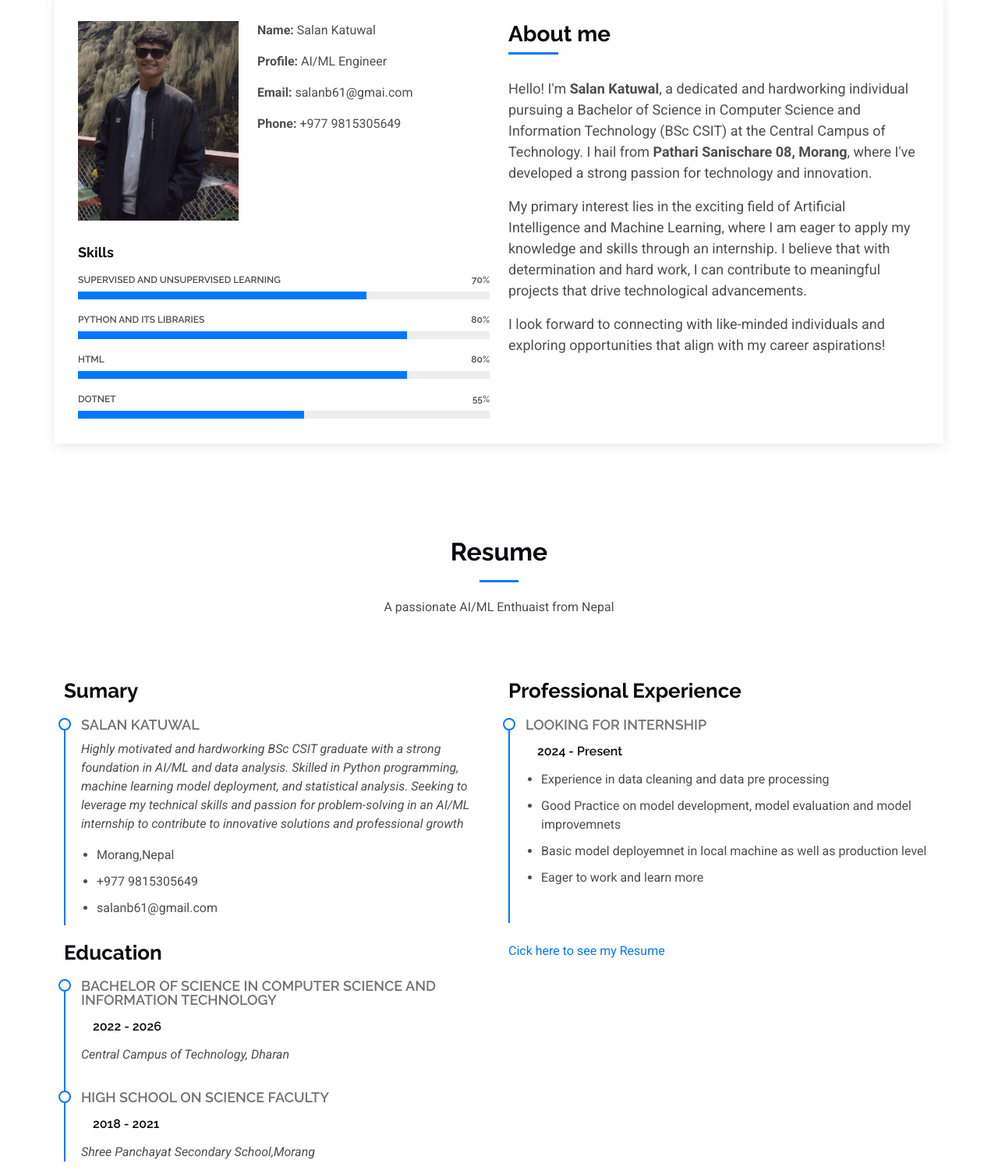
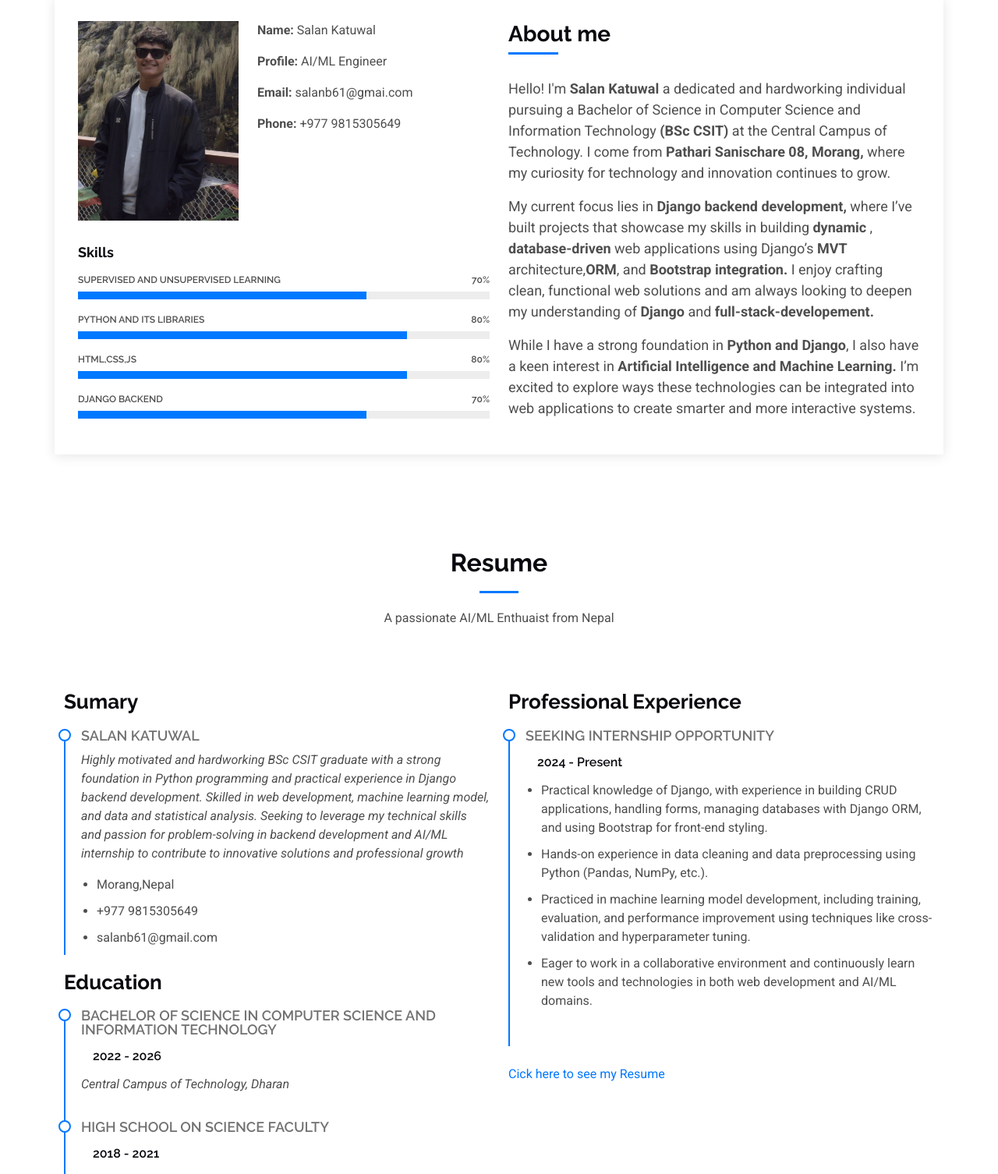
Before and after one commit to SalanKatuwal/portfolio, a plain HTML site: page index.html in a window 1280 px wide. Shown: the part 864-2370 px from the top of the page at 78% size. Drawn offline with Linux system fonts and the light colour scheme.

Commit message:
django details added

```diff
--- a/index.html
+++ b/index.html
@@ -81,7 +81,7 @@
 
       <div class="container d-flex flex-column align-items-center justify-content-center text-center" data-aos="fade-up" data-aos-delay="100">
         <h2>I am Salan Katuwal</h2>
-        <p><span class="typed" data-typed-items="Student, AI/ML Enthuaist, Freelancer, Reader"></span></p>
+        <p><span class="typed" data-typed-items="Student, Django Backend, AI/ML Enthuaist, Freelancer, Reader,Good Communication"></span></p>
         <div class="social-links justify-content-center">
           <a href="https://github.com/SalanKatuwal" target="_blanl"><i class="bi bi-github"></i></a>
           <a href="https://www.linkedin.com/in/salan-katuwal-53b452342/" target="_blank"><i class="bi bi-linkedin"></i></a>
@@ -136,16 +136,16 @@
               </div><!-- End Skills Item -->
 
               <div class="progress">
-                <span class="skill"><span>HTML</span> <i class="val">80%</i></span>
+                <span class="skill"><span>HTML,CSS,JS</span> <i class="val">80%</i></span>
                 <div class="progress-bar-wrap">
                   <div class="progress-bar" role="progressbar" aria-valuenow="80" aria-valuemin="0" aria-valuemax="100"></div>
                 </div>
               </div><!-- End Skills Item -->
 
               <div class="progress">
-                <span class="skill"><span>Dotnet</span> <i class="val">55%</i></span>
+                <span class="skill"><span>Django Backend</span> <i class="val">70%</i></span>
                 <div class="progress-bar-wrap">
-                  <div class="progress-bar" role="progressbar" aria-valuenow="55" aria-valuemin="0" aria-valuemax="100"></div>
+                  <div class="progress-bar" role="progressbar" aria-valuenow="70" aria-valuemin="0" aria-valuemax="100"></div>
                 </div>
               </div><!-- End Skills Item -->
 
@@ -156,20 +156,36 @@
             <div class="about-me">
               <h4>About me</h4>
               <p>
-                Hello! I'm <strong>Salan Katuwal</strong>, a dedicated and hardworking individual pursuing a
-                Bachelor of Science in Computer Science and Information Technology (BSc CSIT) at the
-                Central Campus of Technology. I hail from <strong>Pathari Sanischare 08, Morang</strong>, where
-                I've developed a strong passion for technology and innovation.
-            </p>
-            <p>
-                My primary interest lies in the exciting field of Artificial Intelligence and Machine Learning,
-                where I am eager to apply my knowledge and skills through an internship. I believe that with
-                determination and hard work, I can contribute to meaningful projects that drive technological advancements.
-            </p>
-            <p>
-                I look forward to connecting with like-minded individuals and exploring opportunities that align
-                with my career aspirations!
-            </p>
+                Hello! I'm <strong>Salan Katuwal</strong> a dedicated and
+                hardworking individual pursuing a Bachelor of Science in
+                Computer Science and Information Technology
+                <strong>(BSc CSIT)</strong> at the Central Campus of
+                Technology. I come from
+                <strong>Pathari Sanischare 08, Morang,</strong> where my
+                curiosity for technology and innovation continues to grow.
+              </p>
+              <p>
+                My current focus lies in
+                <strong>Django backend development,</strong> where I’ve built
+                projects that showcase my skills in building
+                <strong>dynamic</strong> ,
+                <strong>database-driven</strong> web applications using
+                Django’s
+                <strong>MVT</strong> architecture,<strong>ORM</strong>, and
+                <strong>Bootstrap integration. </strong> I enjoy crafting
+                clean, functional web solutions and am always looking to
+                deepen my understanding of <strong>Django</strong> and
+                <strong>full-stack-developement.</strong>
+              </p>
+              <p>
+                While I have a strong foundation in
+                <strong>Python and Django</strong>, I also have a keen
+                interest in
+                <strong>Artificial Intelligence and Machine Learning.</strong>
+                I’m excited to explore ways these technologies can be
+                integrated into web applications to create smarter and more
+                interactive systems.
+              </p>
             </div>
           </div>
         </div>
@@ -196,7 +212,16 @@
 
             <div class="resume-item pb-0">
               <h4>Salan Katuwal</h4>
-              <p><em>Highly motivated and hardworking BSc CSIT graduate with a strong foundation in AI/ML and data analysis. Skilled in Python programming, machine learning model deployment, and statistical analysis. Seeking to leverage my technical skills and passion for problem-solving in an AI/ML internship to contribute to innovative solutions and professional growth</em></p>
+              <p><em
+                >Highly motivated and hardworking BSc CSIT graduate with a
+                strong foundation in Python programming and practical
+                experience in Django backend development. Skilled in web
+                development, machine learning model, and data and
+                statistical analysis. Seeking to leverage my technical
+                skills and passion for problem-solving in backend
+                development and AI/ML internship to contribute to innovative
+                solutions and professional growth</em
+              ></p>
               <ul>
                 <li>Morang,Nepal</li>
                 <li>+977 9815305649</li>
@@ -223,13 +248,28 @@
           <div class="col-lg-6" data-aos="fade-up" data-aos-delay="200">
             <h3 class="resume-title">Professional Experience</h3>
             <div class="resume-item">
-              <h4>Looking for Internship</h4>
+              <h4>Seeking Internship Opportunity</h4>
               <h5>2024 - Present</h5>
               <ul>
-                <li>Experience in data cleaning and data pre processing</li>
-                <li>Good Practice on model development, model evaluation and model improvemnets</li>
-                <li>Basic model deployemnet in local machine as well as production level</li>
-                <li>Eager to work and learn more</li>
+                <li>
+                  Practical knowledge of Django, with experience in building
+                  CRUD applications, handling forms, managing databases with
+                  Django ORM, and using Bootstrap for front-end styling.
+                </li>
+                <li>
+                  Hands-on experience in data cleaning and data preprocessing
+                  using Python (Pandas, NumPy, etc.).
+                </li>
+                <li>
+                  Practiced in machine learning model development, including
+                  training, evaluation, and performance improvement using
+                  techniques like cross-validation and hyperparameter tuning.
+                </li>
+                <li>
+                  Eager to work in a collaborative environment and
+                  continuously learn new tools and technologies in both web
+                  development and AI/ML domains.
+                </li>
               </ul>
             </div><!-- Edn Resume Item -->
 
```
